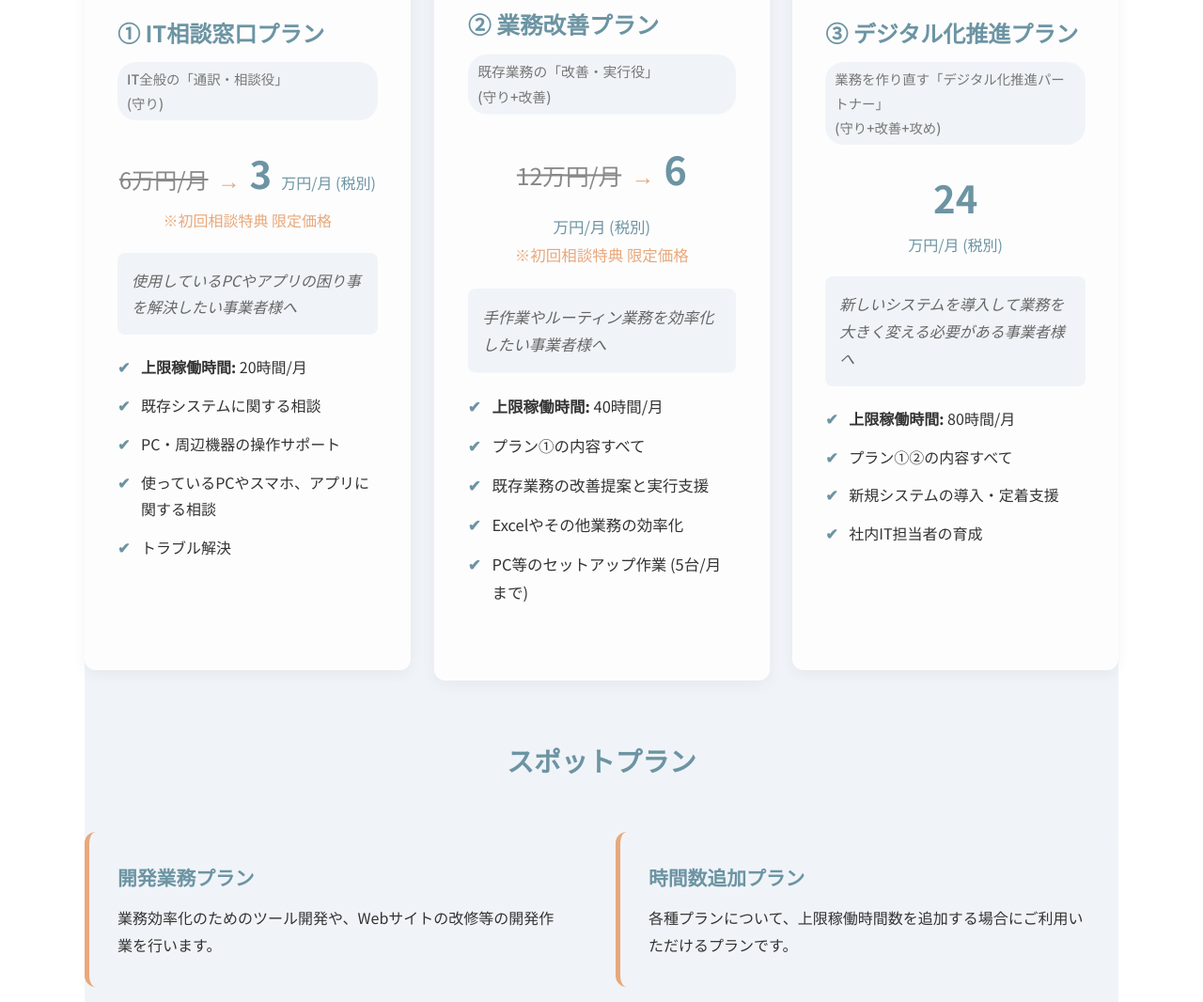
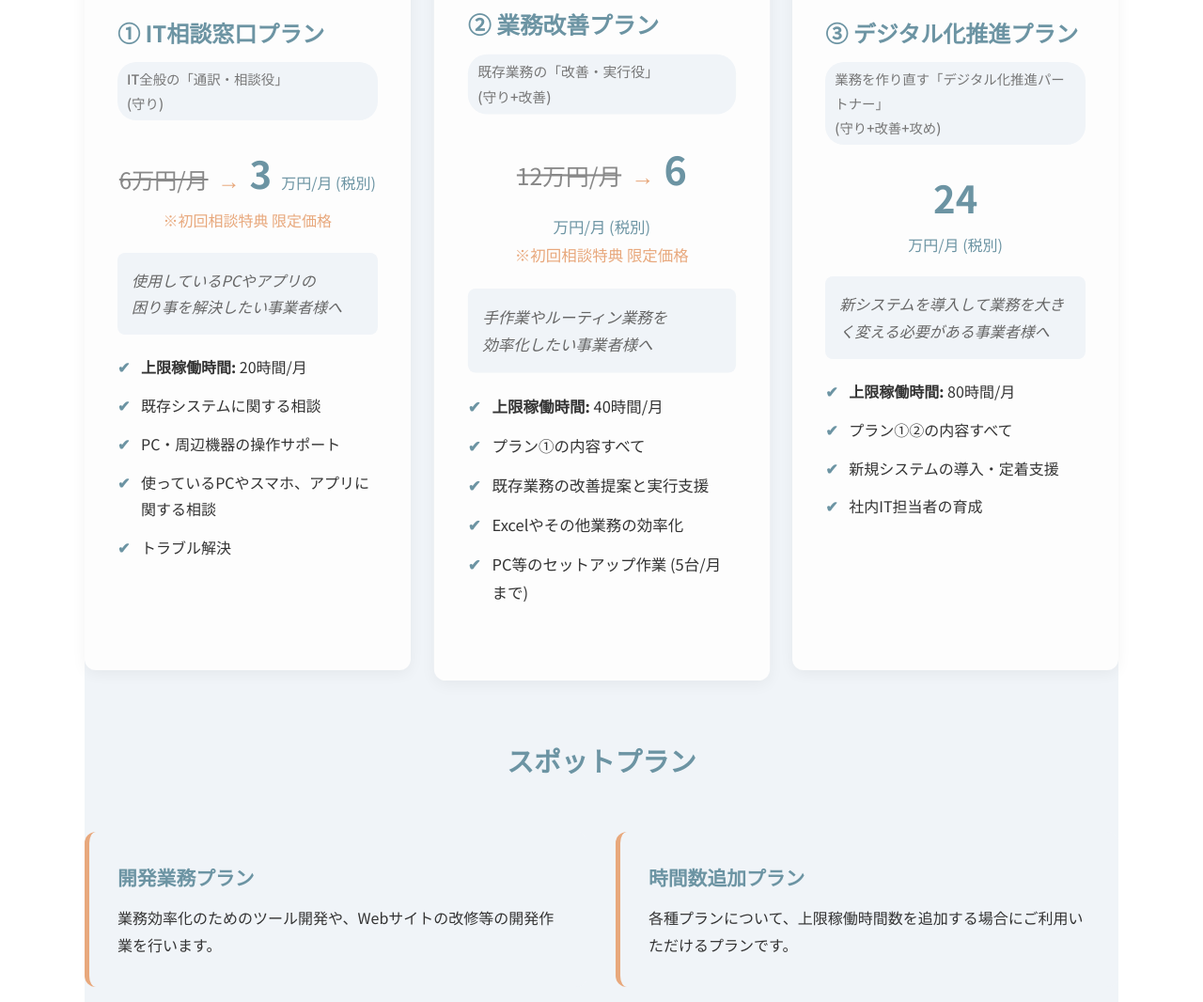
Before and after one commit to t-rigger/t-rigger.github.io, a plain HTML site: page index.html in a window 1280 px wide. Shown: the part 2858-3924 px from the top of the page at 94% size. Drawn offline with Linux system fonts and the light colour scheme.

Commit message:
Update index.html

```diff
--- a/index.html
+++ b/index.html
@@ -95,7 +95,7 @@
                     </div>
                     <span class="price-note">※初回相談特典 限定価格</span>
                 </div>
-                <p class="target">使用しているPCやアプリの困り事を解決したい事業者様へ</p>
+                <p class="target">使用しているPCやアプリの<br>困り事を解決したい事業者様へ</p>
                 <ul>
                     <li><strong>上限稼働時間:</strong> 20時間/月</li>
                     <li>既存システムに関する相談</li>
@@ -115,7 +115,7 @@
                     </div>
                      <span class="price-note">※初回相談特典 限定価格</span>
                 </div>
-                <p class="target">手作業やルーティン業務を効率化したい事業者様へ</p>
+                <p class="target">手作業やルーティン業務を<br>効率化したい事業者様へ</p>
                 <ul>
                     <li><strong>上限稼働時間:</strong> 40時間/月</li>
                     <li>プラン①の内容すべて</li>
@@ -128,7 +128,7 @@
                 <h3>③ デジタル化推進プラン</h3>
                 <span class="role">業務を作り直す「デジタル化推進パートナー」<br> (守り+改善+攻め)</span>
                 <div class="price">24<span>万円/月 (税別)</span></div>
-                <p class="target">新しいシステムを導入して業務を大きく変える必要がある事業者様へ</p>
+                <p class="target">新システムを導入して業務を大きく変える必要がある事業者様へ</p>
                 <ul>
                     <li><strong>上限稼働時間:</strong> 80時間/月</li>
                     <li>プラン①②の内容すべて</li>
```
